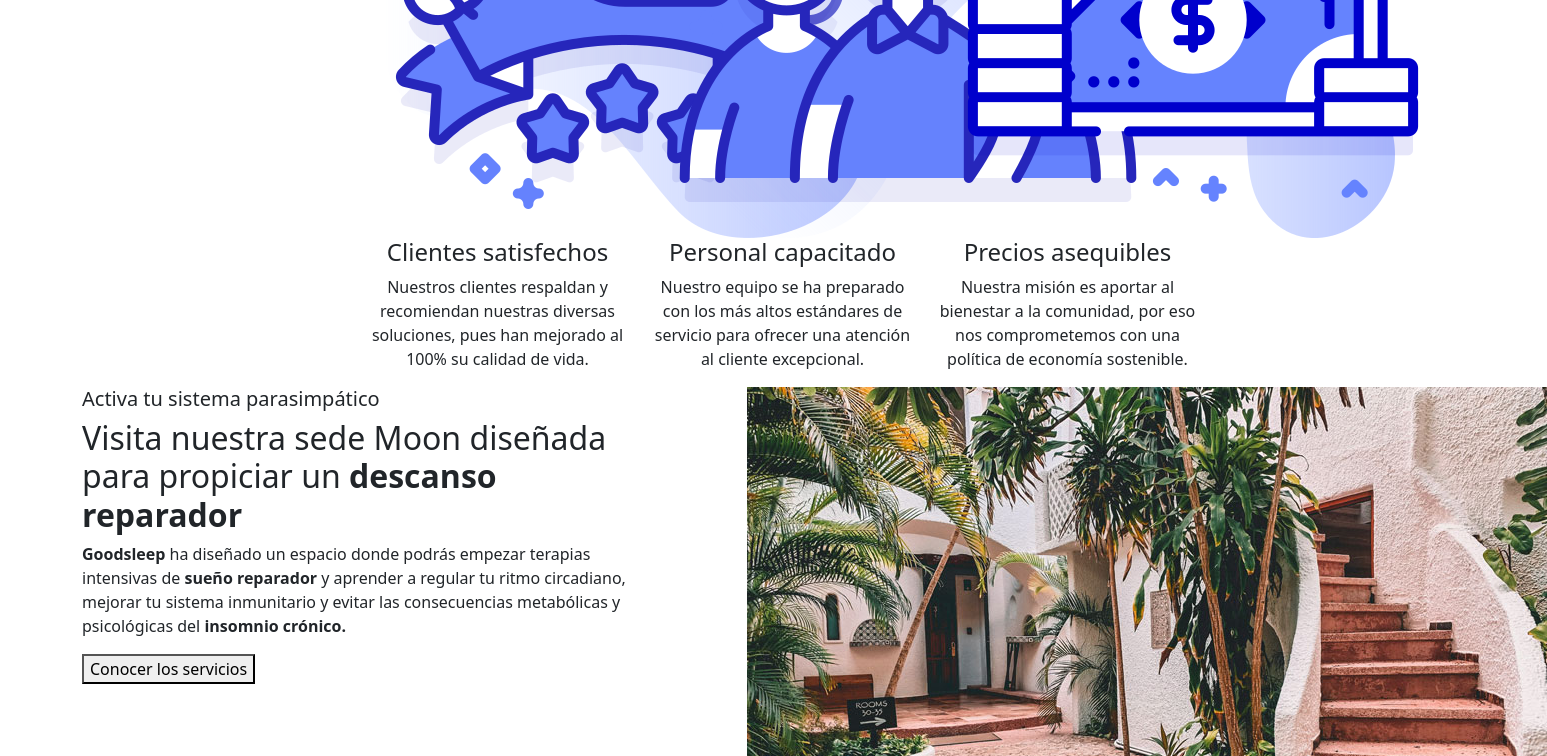
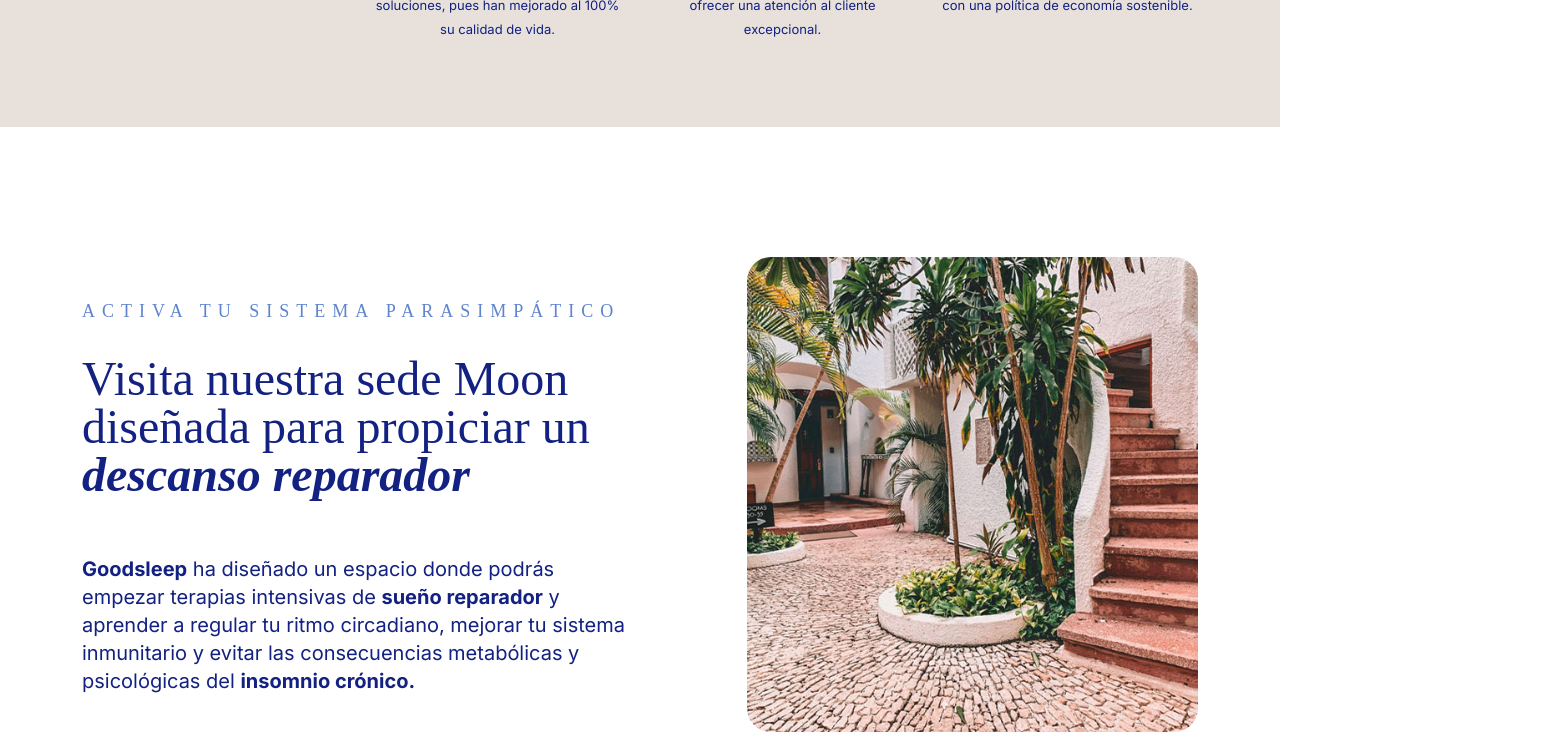
Before and after one commit to Marialostudio/the_codex_men-p1, a plain HTML site: page index.html in a window 1280 px wide. Shown: the part 2140-2896 px from the top of the page, 1547 px wide, since content can reach past the window. Drawn offline with nearby package versions, Linux system fonts and the light colour scheme; a web font is replaced by a local one.

Commit message:
aplicación de estilos primera parte

```diff
--- a/index.html
+++ b/index.html
@@ -145,16 +145,22 @@
         <div class="container contenedor-seccion-global">
           <div class="row">
             <div class="col-6">
+              <br />
               <h5 class="titulos-h5">Activa tu sistema parasimpático</h5>
-              <h2 class="titulos-h2">Visita nuestra sede Moon diseñada para propiciar un <b class="titulos-negritas">descanso reparador</b></h2>
-              <p class="parrafos-p"><b class="parrafos-negritas">Goodsleep</b> ha diseñado un espacio donde podrás empezar terapias intensivas de <b class="parrafos-negritas">sueño reparador</b> y aprender a regular tu ritmo circadiano, mejorar tu sistema inmunitario y evitar las consecuencias metabólicas y psicológicas del <b class="parrafos-negritas">insomnio crónico.</b></p>
+              <br />
+              <h2 class="titulos-h2">Visita nuestra sede Moon diseñada para propiciar un <b>descanso reparador</b></h2>
+              <br />
+              <br />
+              <p class="parrafos-p"><b>Goodsleep</b> ha diseñado un espacio donde podrás empezar terapias intensivas de <b>sueño reparador</b> y aprender a regular tu ritmo circadiano, mejorar tu sistema inmunitario y evitar las consecuencias metabólicas y psicológicas del <b>insomnio crónico.</b></p>
+              <br />
+              <br />
               <button class="boton-azul">Conocer los servicios</button>
             </div>
             <div class="col-1">
 
             </div>
             <div class="col-5">
-                  <img src="/assets/sede-lunar.jpg" class="mainpic" alt="Sede Moon Goodsleep">
+                  <img src="/assets/sede-lunar-short.jpg" class="mainpic" alt="Sede Moon Goodsleep">
             </div>
           </div>
       </div>
@@ -169,15 +175,21 @@
         <div class="container contenedor-seccion-global">
           <div class="row">
             <div class="col-5">
-                  <img src="/assets/pic-man-producto.jpg" class="mainpic" alt="Producto estrella Somnox">
+                  <img src="/assets/pic-man-producto-short.jpg" class="mainpic" alt="Producto estrella Somnox">
             </div>
             <div class="col-1">
 
             </div>
             <div class="col-6">
+              <br />
               <h5 class="titulos-h5">La ciencia del sueño</h5>
-              <h2 class="titulos-h2">Experimenta un sueño más prolongado y satisfactorio con <b class="titulos-negritas">tecnología del descanso</b></h2>
-              <p class="parrafos-p"><b class="parrafos-negritas">Goodsleep</b> reune los productos más innovadores del mercado para que puedas disfrutar <b class="parrafos-negritas">noches reparadoras</b> desde la comodidad de tu cama, mientras tu cuerpo subconsciente se adapta al ritmo de estos hábitos de <b class="parrafos-negritas">higiene del sueño.</b></p>
+              <br />
+              <h2 class="titulos-h2">Experimenta un sueño más prolongado y satisfactorio con <b>tecnología del descanso</b></h2>
+              <br />
+              <br />
+              <p class="parrafos-p"><b>Goodsleep</b> reune los productos más innovadores del mercado para que puedas disfrutar <b>noches reparadoras</b> desde la comodidad de tu cama, mientras tu cuerpo subconsciente se adapta al ritmo de estos hábitos de <b>higiene del sueño.</b></p>
+              <br />
+              <br />
               <button class="boton-azul">Conocer los productos</button>
             </div>
           </div>
@@ -193,9 +205,13 @@
         <div class="container contenedor-seccion-global">
           <div class="row">
             <div class="col-6">
+              <br />
               <h5 class="titulos-h5">Despierta tu mejor versión</h5>
+              <br />
               <h2 class="titulos-h2">Agenda tu <b class="titulos-negritas">primera sesión</b></h2>
+              <br />
               <p class="parrafos-p">Ponte en contacto con nuestro equipo y haz que tus días sean más enérgicos gracias a una forma más inteligente de dormir.</p>
+              <br />
               <div class="row">
                 <div class="col">
                   <div class="row row-cols-auto wrapper-contacto">
@@ -275,8 +291,8 @@
 
     <footer class="footer">
       <div class="container-fluid">
-        <div class="container contenedor-seccion-global">
-          <div class="row">
+        <div class="container">
+          <div class="row caja-footer">
             <div class="col-3">
               <img src="/assets/Logo-Goodsleep.png" alt="">
               <p class="parrafos-p">Soñamos con un mundo de personas más felices y comunidades más amables entre sí, por eso nos dedicamos a mejorar la experiencia del sueño y el buen dormir.</b></p>
--- a/styles.css
+++ b/styles.css
@@ -130,3 +130,135 @@
     font-size: 260%;
     padding-left: 2%;
 }
+
+
+.seccion-beneficios {
+    background-color: #E8E1DB;
+    padding: 0 50px;
+}
+
+.contenedor-seccion-global {
+    padding: 80px 0 70px 0;
+}
+
+.iconos-beneficios {
+    width: 90px;
+    height: auto;
+    margin-bottom: 20px;
+}
+
+.titulos-h4 {
+    font-family: "Inter", sans-serif;
+    font-size: 16px;
+    font-optical-sizing: auto;
+    font-weight: 700;
+    font-style: normal;
+    color: #122182;
+    margin-bottom: 10px;
+}
+
+.parrafos-beneficios {
+    font-family: "Inter", sans-serif;
+    font-size: 13px;
+    line-height: 24px;
+    font-optical-sizing: auto;
+    font-weight: 400;
+    font-style: normal;
+    color: #122182;
+}
+
+.seccion-servicios {
+    padding: 50px;
+}
+
+.titulos-h5 {
+    font-family: "Brygada 1918", serif;
+    font-size: 18px;
+    letter-spacing: 7px;
+    font-optical-sizing: auto;
+    font-weight: 500;
+    font-style: normal;
+    text-transform: uppercase;
+    color: #5F84CE;
+    margin-top: 20px;
+}
+
+.titulos-h2 {
+    font-family: "Brygada 1918", serif;
+    font-size: 48px;
+    line-height: 48px;
+    font-optical-sizing: auto;
+    font-weight: 400;
+    font-style: normal;
+    color: #122182;
+}
+
+.titulos-h2 b {
+    font-family: "Brygada 1918", serif;
+    font-size: 48px;
+    line-height: 48px;
+    font-optical-sizing: auto;
+    font-weight: 700;
+    font-style: italic;
+    color: #122182;
+}
+
+.parrafos-p {
+    font-family: "Inter", sans-serif;
+    font-size: 20px;
+    line-height: 28px;
+    font-optical-sizing: auto;
+    font-weight: 400;
+    font-style: normal;
+    color: #122182;
+}
+
+.boton-azul {
+    background-color: #5F84CE;
+    border-color: #5F84CE;
+    border-style: solid;
+    border-width: 2px;
+    border-radius: 0px;
+    padding: 15px 40px;
+    font-family: "Inter", sans-serif;
+    font-size: 16px;
+    font-weight: 400;
+    letter-spacing: 7px;
+    text-transform: uppercase;
+    color: #fff;
+}
+
+.boton-azul:hover {
+    background-color: #FFFFFF;
+    border-color: #5F84CE;
+    border-style: solid;
+    border-width: 2px;
+    border-radius: 0px;
+    padding: 15px 40px;
+    font-family: "Inter", sans-serif;
+    font-size: 16px;
+    font-weight: 500;
+    letter-spacing: 7px;
+    text-transform: uppercase;
+    color: #5F84CE;
+}
+
+.mainpic {
+    border-radius: 24px;
+    width: 100%;
+    height: auto;
+}
+
+.seccion-productos {
+    padding: 50px;
+}
+
+
+
+footer {
+    padding: 50px 0 0 0;
+}
+
+.caja-footer {
+    padding: 50px 0 70px 0;
+}
```
Also changed, not shown: assets/pic-man-producto-short.jpg (added), assets/sede-lunar-short.jpg (added).
